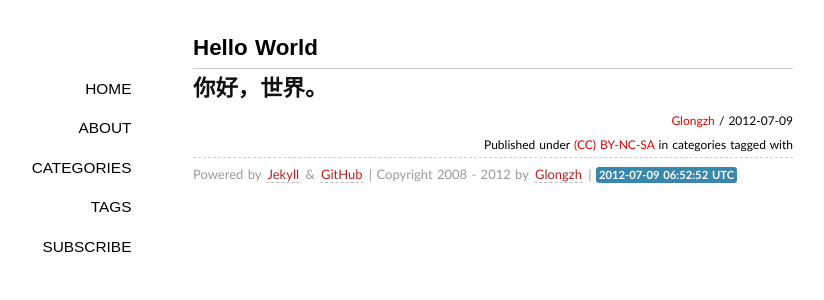
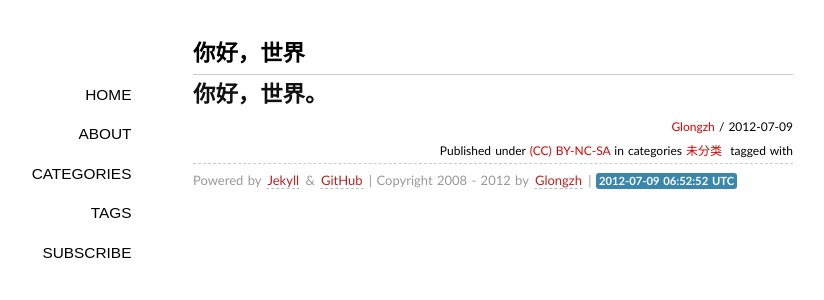
Before and after one commit to zhanglandy/zhanglandy.github.com, a Jekyll site: the page built from _posts/2012/2012-07-09-hello-world.md, in a window 1280 px wide. Shown: the top 300 px of the page, without its empty margins (147-971 px from the left). Built offline with Jekyll 4.4.1, drawn with Linux system fonts in a browser that asks for light colours; some web fonts are replaced; Markdown is read by kramdown in place of the engine named in the settings; comment, search, counter and statistics services are not loaded.

Commit message:
Updated _posts/2012/2012-07-09-hello-world.md

```diff
--- a/_posts/2012/2012-07-09-hello-world.md
+++ b/_posts/2012/2012-07-09-hello-world.md
@@ -1,5 +1,8 @@
 ---
 layout: post
+title: 你好，世界
+categories:
+- 未分类
 published: true
 ---
 ## 你好，世界。
```
